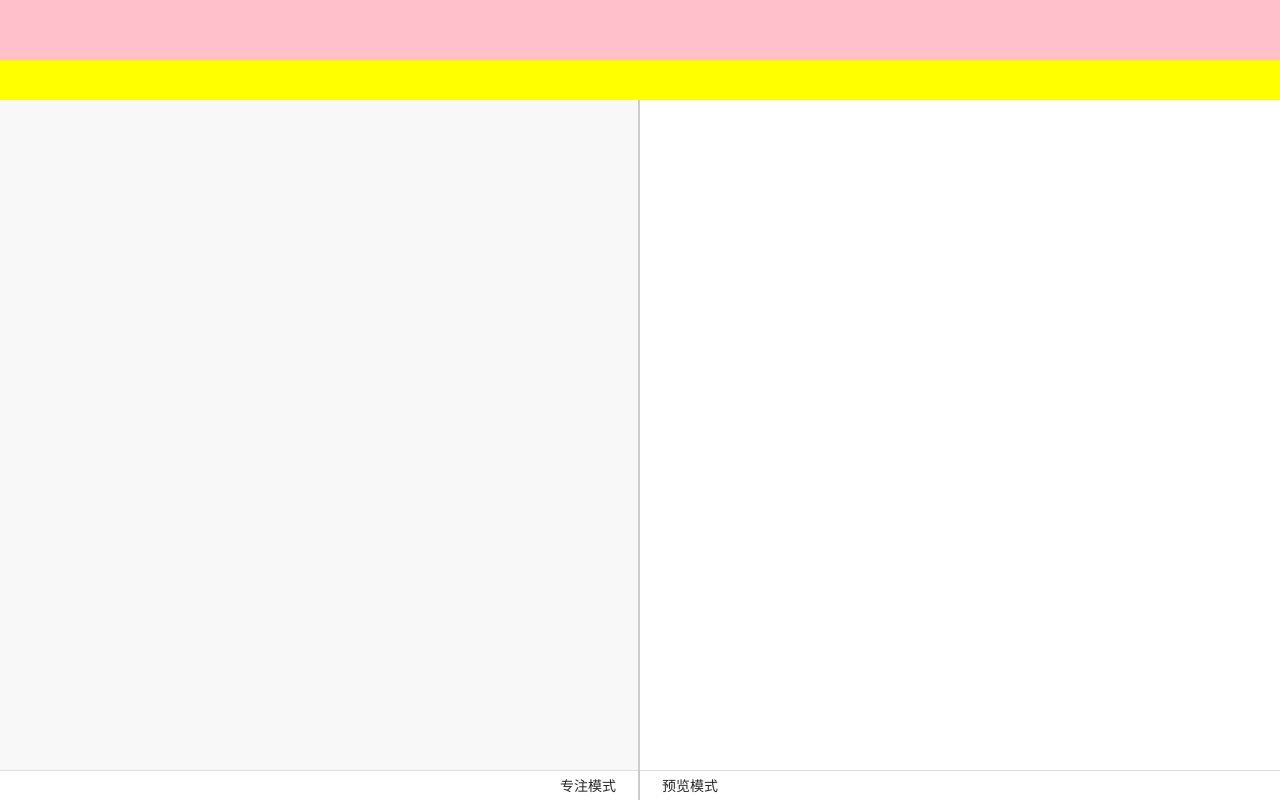
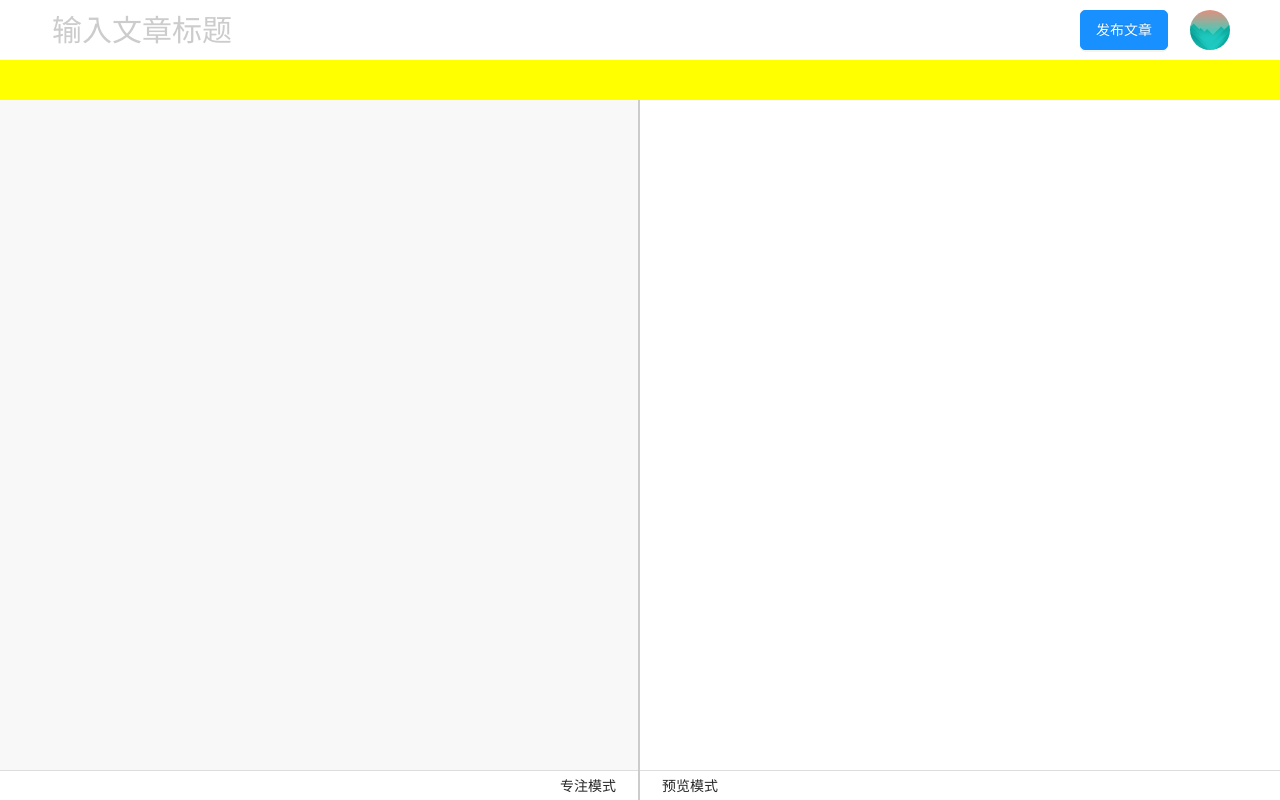
Before and after one commit to Zen-Uni/tech-training-camp-frontend, a React (Create React App) app in the folder client/: page /edit in a window 1280 px wide. Built offline with nearby package versions, Linux system fonts and the light colour scheme; a small style sheet from the web is missing.

Commit message:
feat: 快捷工具栏，支持部分快捷键（未布局）

```diff
--- a/client/public/index.html
+++ b/client/public/index.html
@@ -24,6 +24,9 @@
       work correctly both with client-side routing and a non-root public URL.
       Learn how to configure a non-root public URL by running `npm run build`.
     -->
+
+    <!-- iconfont -->
+    <link rel="stylesheet" href="//at.alicdn.com/t/font_2423873_bkoc6xpvfkm.css">
     <title>React App</title>
   </head>
   <body>
--- a/client/src/modules/Edit/EditLeft.jsx
+++ b/client/src/modules/Edit/EditLeft.jsx
@@ -19,7 +19,7 @@ import {
 
 function EditLeft(props) {
 
-    const { editFocus, updateEdit } = props
+    const { editFocus, updateEdit, editContent } = props
 
     const contentEl = useRef(null)
 
@@ -60,7 +60,7 @@ function EditLeft(props) {
         }
 
         // console.log(text.split('\n'))
-
+        editContent(text)
         updateEdit(text)
     }
 
--- a/client/src/modules/Edit/index.jsx
+++ b/client/src/modules/Edit/index.jsx
@@ -5,6 +5,14 @@
 
 import React, { useEffect, useState } from 'react'
 
+import {
+    editUpdateAction,
+} from '../../store/action'
+
+
+import {
+    Button
+} from 'antd'
 
 // import style components
 import {
@@ -15,17 +23,30 @@ import {
     ContentLeftWrapper,
     ContentRightWrapper,
     ContentFooter,
+    HeaderInputWrapper,
+    HeaderConfigWrapper,
 } from './style'
 
 // import subcomponents
 import EditLeft from './EditLeft'
 import EditRight from './EditRight'
 
-function Edit() {
+
+// import toolbar config
+import { toolBarConfig, Tool} from '../../util/tool-bar'
+import { connect } from 'react-redux'
+
+
+function Edit(props) {
+
+    const { update } = props
 
     const [editFocus, setEditFocus] = useState(false)
     const [preview, setPreview] = useState(false)
     const [areaStyle, setAreaStyle] = useState('')
+    const [editContent, setEditContent] = useState('')
+    const [tool, setTool] = useState(new Tool(editContent))
+
 
     useEffect(() => {
         if (preview === false && editFocus === false) {
@@ -41,24 +62,50 @@ function Edit() {
         }
     }, [preview, editFocus])
 
+
+    const getEditContent = (text) => {
+        setEditContent(text)
+    }
+
+    useEffect(() => {
+        setTool(new Tool(editContent))
+    }, [editContent])
+
+    const handleUpDateEdit = () => {
+        const input = document.getElementById('contentEl')
+        update(input.innerHTML)
+    }
+
     return (
         <EditWrapper>
             {/* 顶部组件，挂载文章标题组件、头像组件、发布按钮组件 */}
             <EditHeaderWrapper>
+                <HeaderInputWrapper>
+                    <input type="text" placeholder="输入文章标题"/>
+                </HeaderInputWrapper>
+                <HeaderConfigWrapper>
+                    <Button type="primary" className="post-button">发布文章</Button>
+                    <div className="avatar"></div>
+                </HeaderConfigWrapper>
             </EditHeaderWrapper>
 
             {/* markdown 快捷工具栏组件 */}
             <EditToolWrapper>
+               {
+                   toolBarConfig.map((item) => {
+                       return <div className={"iconfont " + item.icon} onMouseDown={tool[item.fn]} onClick={handleUpDateEdit}></div>
+                   })
+               }
             </EditToolWrapper>
 
             {/* markdown 内容区容器 */}
             <EditContentWrapper>
 
                 {/* 左侧 */}
-                <ContentLeftWrapper className={ areaStyle }>
+                <ContentLeftWrapper className={ areaStyle } >
 
                     {/* 编辑组件 */}
-                    <EditLeft editFocus={editFocus}/>
+                    <EditLeft editFocus={editFocus} editContent={getEditContent}/>
 
                     <ContentFooter className="footer-left">
                         <div className="footer-button footer-button-left" onClick={() => setEditFocus((editFocus) => !editFocus)}>专注模式</div>
@@ -81,4 +128,14 @@ function Edit() {
     )
 }
 
-export default Edit
+
+const stateToDispatch = dispatch => {
+    return {
+        update(text) {
+            const action = editUpdateAction(text)
+            dispatch(action)
+        }
+    }
+}
+
+export default connect(null, stateToDispatch)(Edit)
--- a/client/src/modules/Edit/style.js
+++ b/client/src/modules/Edit/style.js
@@ -1,27 +1,80 @@
 import styled from 'styled-components'
-
+import avatar from '../../static/avatar.jpg'
+console.log(avatar)
 export const EditWrapper = styled.div`
     position: absolute;
     height: 100%;
     width: 100%;
-    background-color: black;
+    /* background-color: black; */
     overflow: hidden;
     box-sizing: border-box;
     min-width: 1000px;
 `
-
+// Header 组件样式
 export const EditHeaderWrapper = styled.div`
     position: relative;
     height: 60px;
     width: 100%;
-    background-color: pink;
+    /* background-color: pink; */
+    display: flex;
+    align-items: center;
 `
 
+export const HeaderInputWrapper = styled.div`
+    height: 50px;
+    width: 500px;
+    /* background-color: yellow; */
+    position: absolute;
+    left: 50px;
+    /* border-bottom: 2px solid #ccc; */
+
+    & input {
+        position: relative;
+        height: 100%;
+        width: 100%;
+        border: none;
+        outline: none;
+        font-size: 30px;
+        &::placeholder {
+            color: #ccc;
+        }
+    }
+`
+export const HeaderConfigWrapper = styled.div`
+    height: 50px;
+    width: 150px;
+    position: absolute;
+    right : 50px;
+    /* background-color: pink; */
+    display: flex;
+    align-items: center;
+    & .post-button {
+        height: 40px;
+        border-radius: 5px;
+    }
+
+    & .avatar {
+        position: absolute;
+        right: 0px;
+        height: 40px;
+        width: 40px;
+        border-radius: 20px;
+        background-position: center center;
+        background-repeat: none;
+        background-image: url(${avatar});
+        background-size: cover;
+    }
+`
+
+// 快捷工具栏组件
 export const EditToolWrapper = styled.div`
     position: relative;
     height: 40px;
     width: 100%;
     background-color: yellow;
+    display: flex;
+    align-items: center;
+
 `
 
 export const EditContentWrapper = styled.div`
--- a/client/src/store/actionConstant.js
+++ b/client/src/store/actionConstant.js
@@ -1,3 +1,5 @@
 export const EDIT_UPDATE = 'edit_update'
 
 export const USER_CONFIG = 'user_config'
+
+export const GET_TEXT = 'get_text'
--- a/client/src/store/reducer.js
+++ b/client/src/store/reducer.js
@@ -12,13 +12,15 @@ import Particle from '../util/markdown-particle'
 
 const defaultState = {
     editContent: '',
-    username: ''
+    username: '',
+
 }
 
 const reducer = (state = defaultState, action) => {
 
     if (action.type === EDIT_UPDATE) {
         const newState = JSON.parse(JSON.stringify(state))
+
         const renderValue = new Particle(action.text)
         newState.editContent = renderValue.htmlContent
         return newState
```
Also changed, not shown: client/src/util/tool-bar.js (added, +116 -0 lines), client/src/static/avatar.jpg (added), client/src/store/action.js (line endings or trailing spaces).
